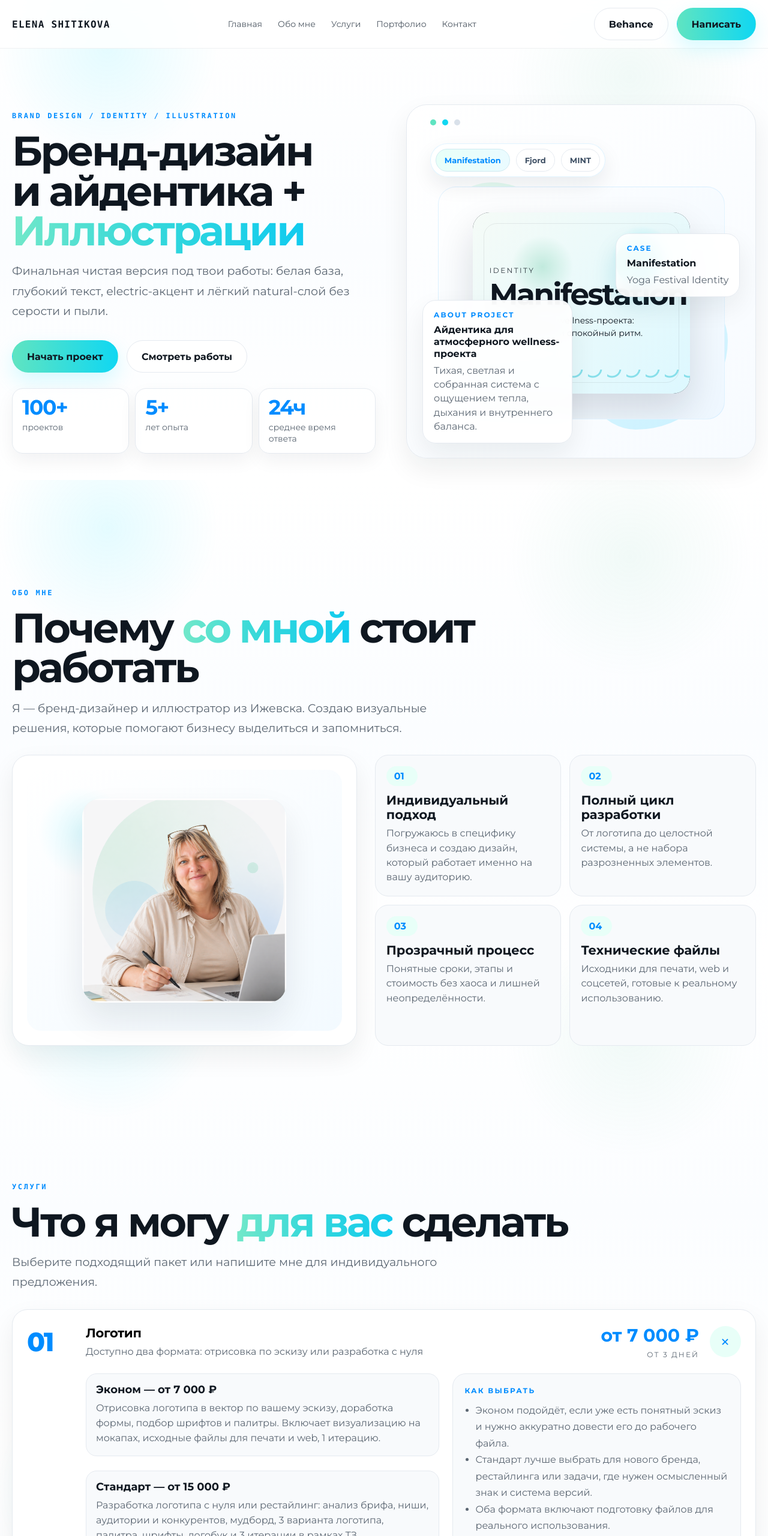
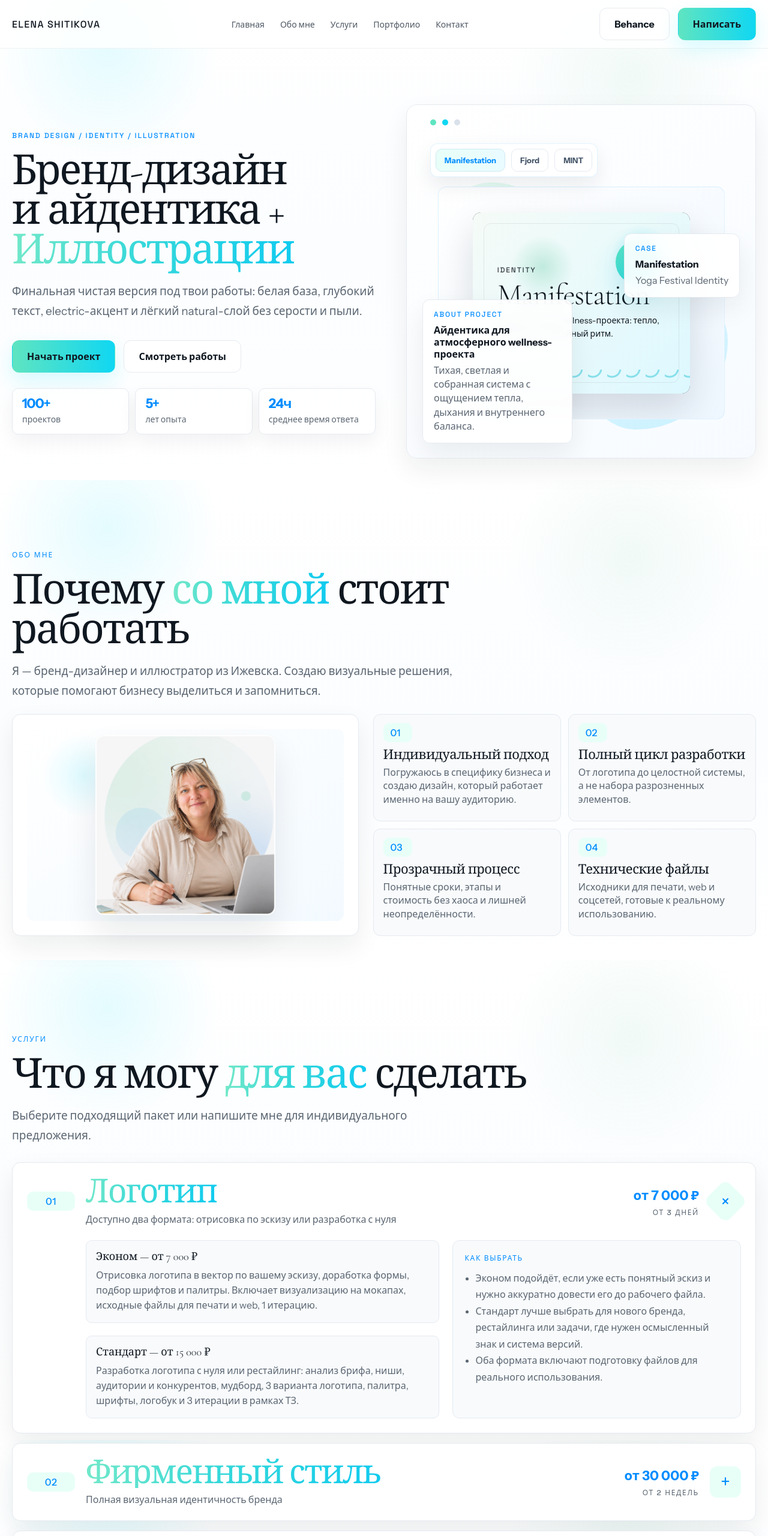
Before and after one commit to Elenash1010/GraphDisPortfolio, a website: page index.html in a window 1280 px wide. Shown: the top 2560 px of the page at 60% size. Drawn offline with nearby package versions, Linux system fonts and the light colour scheme.

Commit message:
design upd

```diff
--- a/index.html
+++ b/index.html
@@ -7,11 +7,12 @@
 <meta name="description" content="Бренд-дизайн, айдентика, карточки для маркетплейсов, полиграфия и иллюстрации. Портфолио и услуги Елены Шитиковой." />
 <link rel="preconnect" href="https://fonts.googleapis.com">
 <link rel="preconnect" href="https://fonts.gstatic.com" crossorigin>
-<link href="https://fonts.googleapis.com/css2?family=Montserrat:wght@400;500;600;700;800&display=swap" rel="stylesheet">
+<link href="https://fonts.googleapis.com/css2?family=Cormorant+Garamond:wght@300;400&family=Instrument+Sans:wght@400;500;600;700&family=Space+Grotesk:wght@300;400;500;700&display=swap" rel="stylesheet">
 <style>
 :root{
-  --font-main:"Montserrat", ui-sans-serif, system-ui, -apple-system, "Segoe UI", sans-serif;
-  --font-mono:ui-monospace, SFMono-Regular, Menlo, Monaco, Consolas, "Liberation Mono", monospace;
+  --font-title:"Cormorant Garamond", Georgia, "Times New Roman", serif;
+  --font-main:"Instrument Sans", ui-sans-serif, system-ui, -apple-system, "Segoe UI", sans-serif;
+  --font-label:"Space Grotesk", ui-sans-serif, system-ui, -apple-system, "Segoe UI", sans-serif;
   --bg:#FFFFFF;
   --bg-soft:#F8FAFC;
   --card:#FFFFFF;
@@ -49,14 +50,15 @@ button,input,textarea{font:inherit}
 .footer{background:transparent}
 .section-dark{background:linear-gradient(180deg, #0F1720 0%, #111C27 100%); color:#fff}
 .eyebrow{
-  display:inline-block; margin-bottom:18px; font-size:12px; letter-spacing:.22em;
-  text-transform:uppercase; font-weight:700; color:var(--electric-deep);
-  font-family:var(--font-mono);
+  display:inline-block; margin-bottom:18px; font-size:12px; letter-spacing:.16em;
+  text-transform:uppercase; font-weight:500; color:var(--electric-deep);
+  font-family:var(--font-label);
 }
 .section-dark .eyebrow{color:#97EFFF}
 .title{
   margin:0; font-size:clamp(40px,5.4vw,80px); line-height:.96;
-  letter-spacing:-.05em; font-weight:700;
+  font-family:var(--font-title);
+  letter-spacing:-.035em; font-weight:300;
 }
 .title .accent{
   background:linear-gradient(90deg, #72E8C9 0%, #35D8DA 46%, #11CBEF 100%);
@@ -74,7 +76,7 @@ button,input,textarea{font:inherit}
 .header .container{
   min-height:80px; display:flex; align-items:center; justify-content:space-between; gap:24px;
 }
-.brand{font-family:var(--font-mono); font-weight:700; letter-spacing:.08em; text-transform:uppercase}
+.brand{font-family:var(--font-label); font-weight:500; letter-spacing:.08em; text-transform:uppercase}
 .nav{display:flex; gap:26px; font-size:14px; color:#4E5863}
 .nav a{position:relative}
 .nav a:after{
@@ -86,7 +88,7 @@ button,input,textarea{font:inherit}
 .actions{display:flex; gap:14px; align-items:center}
 .btn{
   display:inline-flex; align-items:center; justify-content:center; gap:10px;
-  min-height:54px; padding:0 24px; border-radius:999px; font-weight:700;
+  min-height:54px; padding:0 24px; border-radius:12px; font-weight:700;
   transition:.28s ease; border:1px solid transparent; cursor:pointer;
 }
 .btn:hover{transform:translateY(-2px)}
@@ -114,13 +116,13 @@ button,input,textarea{font:inherit}
 .hero-stat{
   background:rgba(255,255,255,.78);
   border:1px solid var(--line);
-  border-radius:18px;
+  border-radius:10px;
   padding:14px 16px;
   box-shadow:0 12px 30px rgba(15,23,32,.055);
 }
 .hero-stat strong{
   display:block;
-  font-size:clamp(24px,2.7vw,38px);
+  font-size:22px;
   line-height:1;
   letter-spacing:-.045em;
   color:var(--electric-deep);
@@ -133,12 +135,12 @@ button,input,textarea{font:inherit}
   color:var(--muted);
 }
 .hero-visual{
-  position:relative; min-height:640px; border-radius:34px;
+  position:relative; min-height:640px; border-radius:18px;
   background:linear-gradient(145deg, #FFFFFF 0%, #F7FBFF 100%);
   border:1px solid var(--line); overflow:hidden; box-shadow:var(--shadow);
 }
 .hero-frame{
-  position:absolute; inset:24px; border-radius:28px;
+  position:absolute; inset:24px; border-radius:14px;
   border:1px solid rgba(0,158,255,.10);
 }
 .hero-topbar{
@@ -166,7 +168,7 @@ button,input,textarea{font:inherit}
   background:linear-gradient(145deg, #DFF7FF, #CAF1FF);
 }
 .hero-core{
-  position:absolute; inset:102px 96px 108px 96px; border-radius:30px;
+  position:absolute; inset:102px 96px 108px 96px; border-radius:14px;
   overflow:hidden;
   background:
     radial-gradient(circle at 28% 24%, rgba(0,224,255,.14), transparent 15%),
@@ -176,12 +178,12 @@ button,input,textarea{font:inherit}
   display:grid; place-items:center;
 }
 .hero-core .shape{
-  width:76%; aspect-ratio:1/1; border-radius:30px;
+  width:76%; aspect-ratio:1/1; border-radius:14px;
   background:linear-gradient(145deg, #0F1720, #182433);
   position:relative; box-shadow:0 28px 60px rgba(15,23,32,.15);
 }
 .hero-core .shape:before{
-  content:""; position:absolute; inset:18px; border:2px solid #8DEBFF; border-radius:24px;
+  content:""; position:absolute; inset:18px; border:2px solid #8DEBFF; border-radius:12px;
 }
 .hero-core .shape:after{
   content:"✦"; position:absolute; inset:0; display:grid; place-items:center;
@@ -189,11 +191,12 @@ button,input,textarea{font:inherit}
 }
 .hero-panel{
   position:absolute; background:rgba(255,255,255,.9); backdrop-filter:blur(12px);
-  border:1px solid var(--line); border-radius:22px; box-shadow:var(--shadow);
+  border:1px solid var(--line); border-radius:12px; box-shadow:var(--shadow);
   padding:16px 18px; max-width:220px;
 }
 .hero-panel strong{
-  display:block; margin-bottom:8px; font-size:12px; letter-spacing:.18em;
+  display:block; margin-bottom:8px; font-size:12px; letter-spacing:.14em;
+  font-family:var(--font-label); font-weight:500;
   text-transform:uppercase; color:var(--electric-deep);
 }
 .hero-panel span{color:var(--muted); line-height:1.5; font-size:14px}
@@ -201,13 +204,13 @@ button,input,textarea{font:inherit}
 .hero-panel.two{right:28px;top:84px}
 
 .hero-stage{
-  position:relative; width:100%; height:clamp(470px, calc(100vh - 200px), 590px); border-radius:34px;
+  position:relative; width:100%; height:clamp(470px, calc(100vh - 200px), 590px); border-radius:18px;
   background:linear-gradient(145deg, #FFFFFF 0%, #F7FBFF 100%);
   border:1px solid var(--line); overflow:hidden; box-shadow:var(--shadow);
   padding:26px; isolation:isolate;
 }
 .hero-stage .hero-frame{
-  position:absolute; inset:clamp(16px,2vw,24px); border-radius:28px;
+  position:absolute; inset:clamp(16px,2vw,24px); border-radius:14px;
   border:1px solid rgba(0,158,255,.10); pointer-events:none;
 }
 .hero-stage .hero-topbar{position:absolute; left:clamp(24px,3vw,40px); top:clamp(20px,3vh,32px); display:flex; gap:10px; z-index:12}
@@ -215,7 +218,7 @@ button,input,textarea{font:inherit}
   position:absolute; left:clamp(24px,3vw,40px); top:clamp(56px,8vh,72px); right:clamp(24px,3vw,40px);
   display:flex; gap:10px; flex-wrap:wrap; z-index:20;
   width:max-content; max-width:calc(100% - 80px);
-  padding:8px; border-radius:999px;
+  padding:8px; border-radius:12px;
   background:rgba(255,255,255,.9);
   border:1px solid rgba(0,158,255,.12);
   box-shadow:0 14px 34px rgba(15,23,32,.08);
@@ -223,7 +226,7 @@ button,input,textarea{font:inherit}
 }
 .case-btn{
   border:1px solid var(--line); background:rgba(255,255,255,.78);
-  color:#415266; padding:10px 14px; border-radius:999px; font-weight:700;
+  color:#415266; padding:10px 14px; border-radius:10px; font-weight:700;
   font-size:13px; cursor:pointer; transition:.22s ease;
 }
 .case-btn.active{
@@ -236,12 +239,12 @@ button,input,textarea{font:inherit}
 .case-bg-blob.a{width:clamp(150px,14vw,220px);height:clamp(150px,14vw,220px);left:10%;top:22%;background:linear-gradient(145deg,#EAFBF5,#CCF6E5)}
 .case-bg-blob.b{width:clamp(210px,20vw,300px);height:clamp(210px,20vw,300px);right:8%;bottom:8%;background:linear-gradient(145deg,#DFF7FF,#CAF1FF)}
 .case-card{
-  position:absolute; inset:clamp(118px,17vh,136px) clamp(34px,4vw,54px) clamp(58px,8vh,78px) clamp(34px,4vw,54px); border-radius:30px;
+  position:absolute; inset:clamp(118px,17vh,136px) clamp(34px,4vw,54px) clamp(58px,8vh,78px) clamp(34px,4vw,54px); border-radius:14px;
   background:linear-gradient(145deg, #FFFFFF 0%, #EEF7FF 100%);
   border:1px solid rgba(0,158,255,.10); overflow:hidden; display:grid; place-items:center; z-index:1;
 }
 .case-media{
-  width:min(76%, 430px); max-height:78%; aspect-ratio:1 / 1; border-radius:28px; overflow:hidden;
+  width:min(76%, 430px); max-height:78%; aspect-ratio:1 / 1; border-radius:14px; overflow:hidden;
   position:relative; box-shadow:0 28px 60px rgba(15,23,32,.14); background:#0F1720;
 }
 .case-slide{
@@ -253,10 +256,10 @@ button,input,textarea{font:inherit}
   width:100%; height:100%; display:grid; place-items:center;
   position:relative; padding:28px; color:#fff;
 }
-.case-art h3{margin:0; font-size:clamp(34px,4.2vw,50px); line-height:.92; letter-spacing:-.05em}
+.case-art h3{margin:0; font-family:var(--font-title); font-size:clamp(34px,4.2vw,50px); line-height:.92; letter-spacing:-.03em; font-weight:300}
 .case-art p{display:none; margin:10px 0 0; font-size:14px; line-height:1.55; max-width:280px; overflow-wrap:break-word}
 .case-art.is-ready p{display:block}
-.case-art small{display:block; margin-bottom:10px; font-size:12px; letter-spacing:.2em; text-transform:uppercase; opacity:.84}
+.case-art small{display:block; margin-bottom:10px; font-family:var(--font-label); font-size:12px; letter-spacing:.15em; text-transform:uppercase; font-weight:500; opacity:.84}
 .case-manifestation{
   background:
     radial-gradient(circle at 32% 30%, rgba(126,209,178,.4), transparent 16%),
@@ -266,7 +269,7 @@ button,input,textarea{font:inherit}
 }
 .case-manifestation:before,
 .case-fjord:before{
-  content:""; position:absolute; inset:18px; border:1px solid rgba(15,23,32,.08); border-radius:22px;
+  content:""; position:absolute; inset:18px; border:1px solid rgba(15,23,32,.08); border-radius:12px;
 }
 .case-manifestation .sun{
   position:absolute; top:46px; right:50px; width:74px; height:74px; border-radius:999px;
@@ -306,16 +309,16 @@ button,input,textarea{font:inherit}
   background:linear-gradient(180deg,#68B5FF,#3786EA);
 }
 .case-mint .logo{
-  position:absolute; right:30px; bottom:26px; font-size:38px; font-weight:800; color:#FFFFFF;
+  position:absolute; right:30px; bottom:26px; font-size:38px; font-weight:700; color:#FFFFFF;
 }
 .case-caption{
   position:absolute; background:rgba(255,255,255,.92); backdrop-filter:blur(12px);
-  border:1px solid var(--line); border-radius:22px; box-shadow:var(--shadow);
+  border:1px solid var(--line); border-radius:12px; box-shadow:var(--shadow);
   padding:16px 18px; max-width:250px; z-index:10;
 }
 .case-caption small{
   display:block; margin-bottom:8px; color:var(--electric-deep); font-size:12px;
-  letter-spacing:.18em; text-transform:uppercase; font-weight:700;
+  font-family:var(--font-label); letter-spacing:.14em; text-transform:uppercase; font-weight:500;
 }
 .case-caption strong{display:block; font-size:16px; line-height:1.25}
 .case-caption span{display:block; margin-top:6px; color:var(--muted); line-height:1.45; overflow-wrap:break-word}
@@ -326,29 +329,30 @@ button,input,textarea{font:inherit}
 .hero-stage > .hero-core,
 .hero-stage > .hero-panel{display:none}
 
-.about-grid{display:grid; gap:28px}
+#about.section{padding:clamp(34px,6vh,68px) 0}
+.about-grid{display:grid; gap:22px}
 .about-head{max-width:900px}
 .about-layout{
   display:grid;
   grid-template-columns:minmax(340px,.95fr) minmax(0,1.05fr);
-  gap:clamp(18px,2.4vw,30px);
+  gap:clamp(16px,2vw,24px);
   align-items:stretch;
 }
 .panel,.review,.contact-shell{
-  background:#fff; border:1px solid var(--line); border-radius:28px; box-shadow:var(--shadow);
+  background:#fff; border:1px solid var(--line); border-radius:14px; box-shadow:var(--shadow);
 }
 .about-panel{padding:24px; min-height:100%}
 .about-art{
   height:100%;
-  min-height:clamp(340px,31vw,440px);
-  border-radius:24px;
+  min-height:clamp(280px,25vw,360px);
+  border-radius:12px;
   background:
     radial-gradient(circle at 18% 24%, rgba(0,224,255,.12), transparent 14%),
     linear-gradient(145deg, #FFFFFF, #F3FAFF);
   display:grid; place-items:center;
 }
 .about-art .object{
-  width:min(66%, 340px); aspect-ratio:1/1; border-radius:30px;
+  width:min(62%, 300px); aspect-ratio:1/1; border-radius:14px;
   background:linear-gradient(145deg, #E7F7F1, #D5F3FF 58%, #FFFFFF 100%);
   box-shadow:0 28px 56px rgba(15,23,32,.09); display:grid; place-items:center;
   overflow:hidden;
@@ -364,26 +368,26 @@ button,input,textarea{font:inherit}
   display:grid;
   grid-template-columns:repeat(2,minmax(0,1fr));
   grid-template-rows:repeat(2,minmax(0,1fr));
-  gap:14px;
+  gap:12px;
   height:100%;
 }
 .point{
-  background:var(--bg-soft); border:1px solid var(--line); border-radius:22px; padding:18px;
+  background:var(--bg-soft); border:1px solid var(--line); border-radius:12px; padding:14px 16px;
   display:flex; flex-direction:column;
 }
 .point .num{
-  display:inline-flex; min-width:52px; width:max-content; padding:7px 13px; border-radius:999px;
-  background:var(--natural-soft); color:var(--electric-deep); font-weight:700; margin-bottom:12px;
+  display:inline-flex; min-width:48px; width:max-content; padding:6px 12px; border-radius:10px;
+  background:var(--natural-soft); color:var(--electric-deep); font-weight:500; margin-bottom:10px;
 }
-.point h3{margin:0 0 8px; font-size:21px; line-height:1.12}
-.point p{margin:0; color:var(--muted); line-height:1.52}
+.point h3{margin:0 0 6px; font-family:var(--font-title); font-size:22px; line-height:1.02; font-weight:300; letter-spacing:-.02em}
+.point p{margin:0; color:var(--muted); line-height:1.42}
 
 .section-head{
   display:flex; justify-content:space-between; gap:24px; align-items:end; margin-bottom:28px;
 }
 .accordion{display:grid; gap:16px}
 .acc{
-  background:#fff; border:1px solid var(--line); border-radius:26px; overflow:hidden; box-shadow:var(--shadow);
+  background:#fff; border:1px solid var(--line); border-radius:14px; overflow:hidden; box-shadow:var(--shadow);
 }
 .acc-btn{
   width:100%; border:0; background:none; cursor:pointer; text-align:left;
@@ -391,20 +395,35 @@ button,input,textarea{font:inherit}
   padding:24px;
 }
 .acc-num{
-  font-size:44px; line-height:1; font-weight:800; letter-spacing:-.05em; color:var(--electric-deep);
+  display:inline-flex;
+  align-items:center;
+  justify-content:center;
+  min-width:58px;
+  padding:8px 14px;
+  border-radius:10px;
+  background:var(--natural-soft);
+  font-size:16px;
+  line-height:1;
+  font-weight:500;
+  letter-spacing:.04em;
+  color:var(--electric-deep);
 }
 .acc-title{
-  font-size:21px; line-height:1.18; letter-spacing:-.015em; font-weight:700;
+  display:inline-block;
+  font-family:var(--font-title); font-size:55px; line-height:.92; letter-spacing:-.035em; font-weight:300;
+  background:linear-gradient(90deg, #72E8C9 0%, #35D8DA 46%, #11CBEF 100%);
+  -webkit-background-clip:text; background-clip:text; color:transparent;
 }
 .acc-sub{margin-top:8px; color:var(--muted)}
 .acc-price{text-align:right}
-.acc-price strong{display:block; font-size:30px; color:var(--electric-deep)}
+.acc-price strong{display:block; font-size:22px; color:var(--electric-deep)}
 .acc-price span{
-  display:block; margin-top:6px; font-size:12px; letter-spacing:.18em;
+  display:block; margin-top:6px; font-size:12px; letter-spacing:.14em;
+  font-family:var(--font-label); font-weight:500;
   text-transform:uppercase; color:var(--muted);
 }
 .acc-plus{
-  width:52px; height:52px; border-radius:999px; display:grid; place-items:center;
+  width:52px; height:52px; border-radius:12px; display:grid; place-items:center;
   background:var(--natural-soft); color:var(--electric-deep); font-size:30px; transition:.28s ease;
 }
 .acc.open .acc-plus{transform:rotate(45deg)}
@@ -412,34 +431,37 @@ button,input,textarea{font:inherit}
 .acc-inner{
   padding:0 24px 24px 122px; display:grid; grid-template-columns:1.1fr .9fr; gap:22px;
 }
-.features{display:grid; gap:12px}
+.features{display:grid; gap:9px}
 .feature{
-  display:flex; gap:12px; color:#46515A; line-height:1.62;
+  display:flex; gap:10px; color:#46515A; line-height:1.5;
 }
 .feature i{
-  width:18px; height:18px; border-radius:999px;
+  width:8px; height:8px; border-radius:999px;
   background:linear-gradient(90deg, var(--natural), var(--electric));
-  flex-shrink:0; margin-top:4px;
+  flex-shrink:0; margin-top:.6em;
 }
 .note{
-  border-radius:22px; padding:20px; background:var(--bg-soft); border:1px solid var(--line);
+  border-radius:12px; padding:20px; background:var(--bg-soft); border:1px solid var(--line);
 }
 .note h4{
-  margin:0 0 12px; font-size:12px; letter-spacing:.18em;
+  margin:0 0 12px; font-size:12px; letter-spacing:.14em;
+  font-family:var(--font-label); font-weight:500;
   text-transform:uppercase; color:var(--electric-deep);
 }
 .note ul{margin:0; padding-left:18px; color:var(--muted); line-height:1.72}
 .service-format{
   padding:16px;
   border:1px solid var(--line);
-  border-radius:18px;
+  border-radius:10px;
   background:var(--bg-soft);
 }
 .service-format + .service-format{margin-top:12px}
 .service-format h4{
   margin:0 0 8px;
+  font-family:var(--font-title);
   font-size:18px;
   line-height:1.2;
+  font-weight:300;
 }
 .service-format p{margin:0; color:var(--muted); line-height:1.55}
 
@@ -447,7 +469,7 @@ button,input,textarea{font:inherit}
   display:grid; grid-template-columns:repeat(3,1fr); gap:22px;
 }
 .box{
-  padding:24px; background:rgba(255,255,255,.04); border:1px solid rgba(255,255,255,.08); border-radius:28px;
+  padding:24px; background:rgba(255,255,255,.04); border:1px solid rgba(255,255,255,.08); border-radius:14px;
 }
 .process-grid{
   counter-reset: process-step;
@@ -469,13 +491,13 @@ button,input,textarea{font:inherit}
   display:flex; align-items:center; justify-content:space-between; margin-bottom:18px;
 }
 .phase span{
-  font-size:12px; letter-spacing:.18em; text-transform:uppercase; color:#9DEAF4;
+  font-family:var(--font-label); font-size:12px; letter-spacing:.14em; font-weight:500; text-transform:uppercase; color:#9DEAF4;
 }
 .phase b{
   display:none;
 }
 .box h3{
-  margin:0 0 10px; font-size:34px; line-height:1; letter-spacing:-.035em; font-weight:700;
+  margin:0 0 10px; font-family:var(--font-title); font-size:38px; line-height:.98; letter-spacing:-.025em; font-weight:300;
 }
 .box p{
   margin:0; color:rgba(255,255,255,.72); line-height:1.7;
@@ -494,22 +516,22 @@ button,input,textarea{font:inherit}
 }
 .work-art span{
   position:absolute; inset:auto 0 26% 0; text-align:center;
-  font-size:110px; letter-spacing:-.08em; font-weight:800; color:rgba(0,158,255,.10);
+  font-size:110px; letter-spacing:-.08em; font-weight:700; color:rgba(0,158,255,.10);
 }
 .work-content{
   position:absolute; inset:auto 0 0 0; padding:22px;
   background:linear-gradient(180deg, rgba(255,255,255,0), rgba(255,255,255,.92) 44%, rgba(255,255,255,.98) 100%);
 }
 .tag{
-  display:inline-flex; padding:9px 14px; border-radius:999px;
+  display:inline-flex; padding:9px 14px; border-radius:10px;
   background:var(--natural-soft); color:var(--electric-deep);
-  font-size:11px; font-weight:700; letter-spacing:.16em; text-transform:uppercase;
+  font-family:var(--font-label); font-size:11px; font-weight:500; letter-spacing:.12em; text-transform:uppercase;
 }
-.work h3{margin:14px 0 8px; font-size:28px; line-height:1.08}
+.work h3{margin:14px 0 8px; font-family:var(--font-title); font-size:32px; line-height:1.02; font-weight:300; letter-spacing:-.02em}
 .work p{margin:0; color:var(--muted); line-height:1.55}
 .work-arrow{
   position:absolute; right:18px; top:18px; width:50px; height:50px;
-  border-radius:999px; display:grid; place-items:center;
+  border-radius:12px; display:grid; place-items:center;
   background:linear-gradient(90deg, var(--natural), var(--electric));
   color:#0F1720; opacity:0; transform:translateY(10px); transition:.3s ease;
 }
@@ -520,12 +542,12 @@ button,input,textarea{font:inherit}
   display:grid; grid-template-columns:repeat(2,1fr); gap:22px;
 }
 .review{padding:26px}
-.quote{font-size:24px; line-height:1.56}
+.quote{font-family:var(--font-title); font-size:24px; line-height:1.35; font-weight:300}
 .author{
   display:flex; gap:14px; align-items:center; margin-top:22px;
 }
 .avatar{
-  width:52px; height:52px; border-radius:999px; display:grid; place-items:center;
+  width:52px; height:52px; border-radius:12px; display:grid; place-items:center;
   background:var(--natural-soft); color:var(--electric-deep); font-weight:700;
 }
 .author span{display:block; color:var(--muted)}
@@ -545,23 +567,23 @@ button,input,textarea{font:inherit}
 }
 .contact-link{
   display:flex; gap:14px; align-items:center; padding:14px;
-  border-radius:20px; background:var(--bg-soft); border:1px solid var(--line);
+  border-radius:12px; background:var(--bg-soft); border:1px solid var(--line);
 }
 .ic{
-  width:44px; height:44px; border-radius:14px; display:grid; place-items:center;
+  width:44px; height:44px; border-radius:10px; display:grid; place-items:center;
   background:var(--natural-soft); color:var(--electric-deep); font-weight:700;
 }
 .contact-link small{
   display:block; margin-bottom:4px; color:var(--muted);
-  letter-spacing:.18em; text-transform:uppercase;
+  font-family:var(--font-label); font-weight:500; letter-spacing:.14em; text-transform:uppercase;
 }
 .field{margin-bottom:14px}
 .field label{
-  display:block; margin-bottom:8px; font-size:12px; letter-spacing:.18em;
-  text-transform:uppercase; color:var(--electric-deep); font-weight:700;
+  display:block; margin-bottom:8px; font-size:12px; letter-spacing:.14em;
+  font-family:var(--font-label); text-transform:uppercase; color:var(--electric-deep); font-weight:500;
 }
 .field input,.field textarea{
-  width:100%; min-height:52px; padding:14px 18px; border-radius:18px;
+  width:100%; min-height:52px; padding:14px 18px; border-radius:10px;
   outline:none; border:1px solid var(--line); background:#fff; color:var(--text);
 }
 .field textarea{min-height:122px; resize:vertical}
@@ -569,7 +591,7 @@ button,input,textarea{font:inherit}
   border-color:var(--electric); box-shadow:0 0 0 4px rgba(0,224,255,.10);
 }
 .success{
-  display:none; margin-top:14px; padding:16px 18px; border-radius:18px;
+  display:none; margin-top:14px; padding:16px 18px; border-radius:10px;
   background:#EAFBFF; color:#087F8C;
 }
 .footer{
@@ -583,7 +605,7 @@ button,input,textarea{font:inherit}
 @media (max-width:1080px){
   .hero-grid,.contact-grid{grid-template-columns:1fr; min-height:auto}
   .about-layout{grid-template-columns:1fr}
-  .about-art{min-height:360px}
+  .about-art{min-height:300px}
   .hero-stage{height:clamp(520px,72vw,640px)}
   .process-grid,.portfolio-grid{grid-template-columns:repeat(2,1fr)}
   .acc-inner{grid-template-columns:1fr; padding-left:24px}
@@ -607,10 +629,10 @@ button,input,textarea{font:inherit}
   .process-grid,.portfolio-grid,.reviews-grid,.about-points{grid-template-columns:1fr}
   .acc-btn{grid-template-columns:56px 1fr 52px}
   .acc-price{display:none}
-  .acc-title{font-size:21px}
+  .acc-title{font-size:42px}
   .hero-visual{min-height:460px}
   .hero-stage{height:560px; min-height:0}
-  .about-art{min-height:300px}
+  .about-art{min-height:260px}
   .about-points{grid-template-rows:none}
   .case-card{inset:140px 24px 72px 24px}
   .caption-right{top:auto; right:20px; bottom:20px}
```
